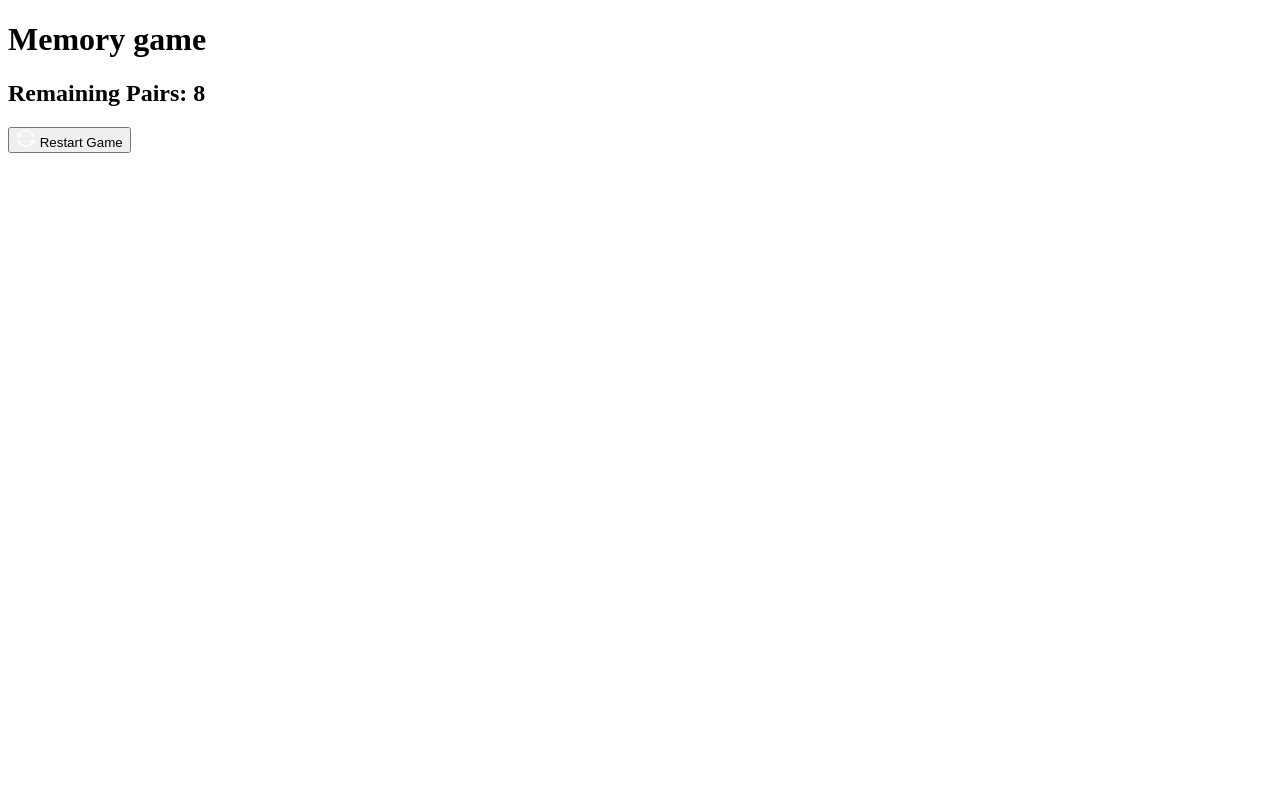
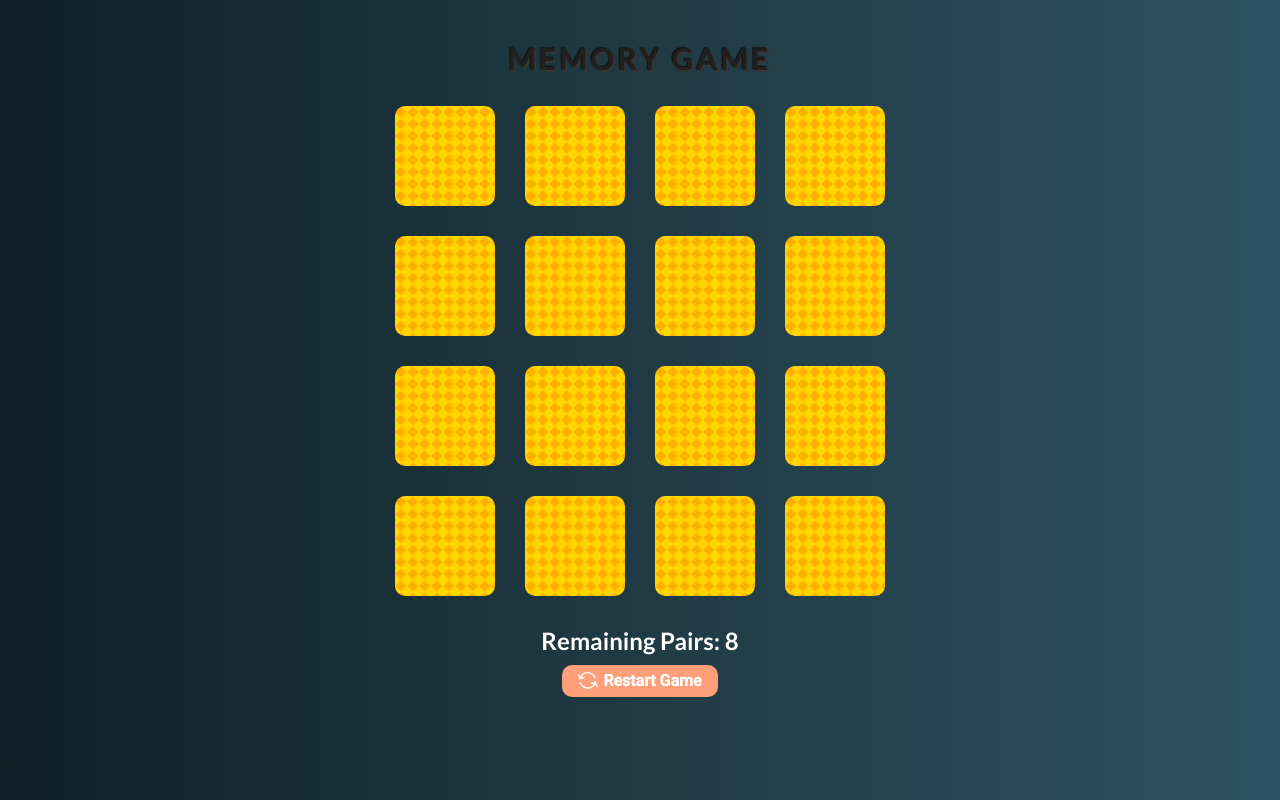
Before and after one commit to tal7aouy/memory-card-vue, a Vue app: page / in a window 1280 px wide. Built offline with nearby package versions, Linux system fonts and the light colour scheme.

Commit message:
add global style

```diff
--- /dev/null
+++ b/src/assets/style.css
@@ -0,0 +1,67 @@
+* {
+  padding: 0;
+  margin: 0;
+  box-sizing: border-box;
+  font-family: 'Roboto', sans-serif;
+}
+#app {
+  font-family: sans-serif;
+  color: #2c3e50;
+  text-align: center;
+  background: #0f2027;
+  background: -webkit-linear-gradient(to right, #0f2027, #203a43, #2c5364);
+  background: linear-gradient(to right, #0f2027, #203a43, #2c5364);
+  background-size: cover;
+  color: #333;
+  padding-top: 10px;
+  min-height: 100vh;
+}
+h1 {
+  font-family: 'Lato', sans-serif;
+  font-size: 30px;
+  padding-block: 30px;
+  text-align: center;
+  text-transform: uppercase;
+  text-rendering: optimizeLegibility;
+}
+h1.title {
+  color: #202020;
+  letter-spacing: 0.1em;
+  text-shadow: -1px -1px 1px #111, 2px 2px 1px #363636;
+}
+h2 {
+  color: #fff;
+  font-family: 'Lato', sans-serif;
+}
+.board {
+  display: grid;
+  grid-template-columns: repeat(4, 100px);
+  grid-template-rows: repeat(4, 100px);
+  grid-gap: 30px;
+  justify-content: center;
+  padding-bottom: 30px;
+}
+
+.button {
+  background-color: lightsalmon;
+  border: none;
+  outline: none;
+  padding: 0.4rem 1rem;
+  font-size: 1rem;
+  font-weight: 600;
+  color: #fff;
+  display: flex;
+  justify-content: center;
+  align-items: center;
+  margin: 0 auto;
+  margin-top: 10px;
+  border-radius: 10px;
+  transition: 0.5s ease-in-out;
+  cursor: pointer;
+}
+.button img {
+  padding-right: 5px;
+}
+.shuffle_card-move {
+  transition: transform 0.8s ease-in;
+}
--- a/src/main.js
+++ b/src/main.js
@@ -1,4 +1,4 @@
 import { createApp } from 'vue'
 import App from './App.vue'
-
+import './assets/style.css'
 createApp(App).mount('#app')
```
Also changed, not shown: src/assets/logo.png (deleted), 1 other file (tests, documents, lock files or other folders).
